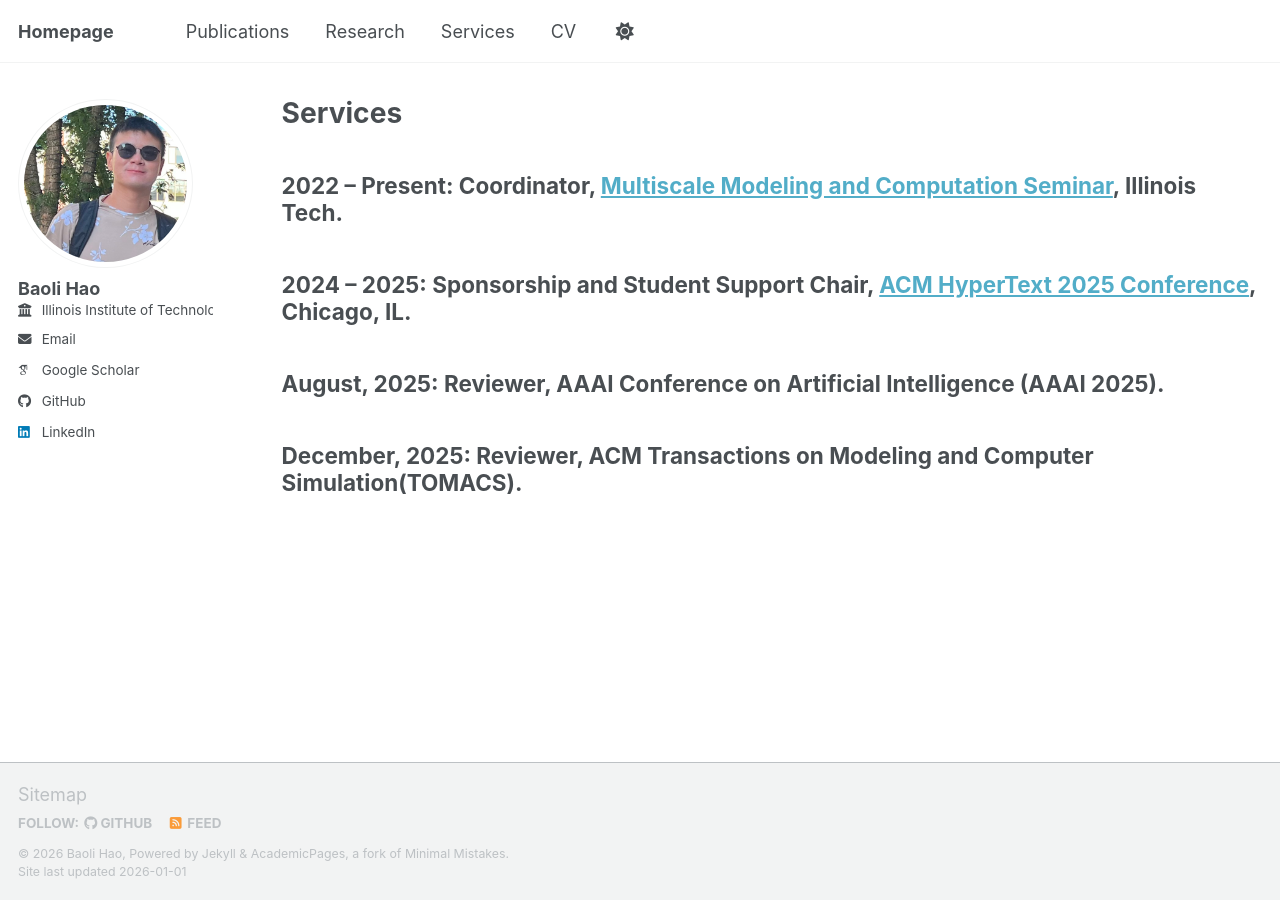
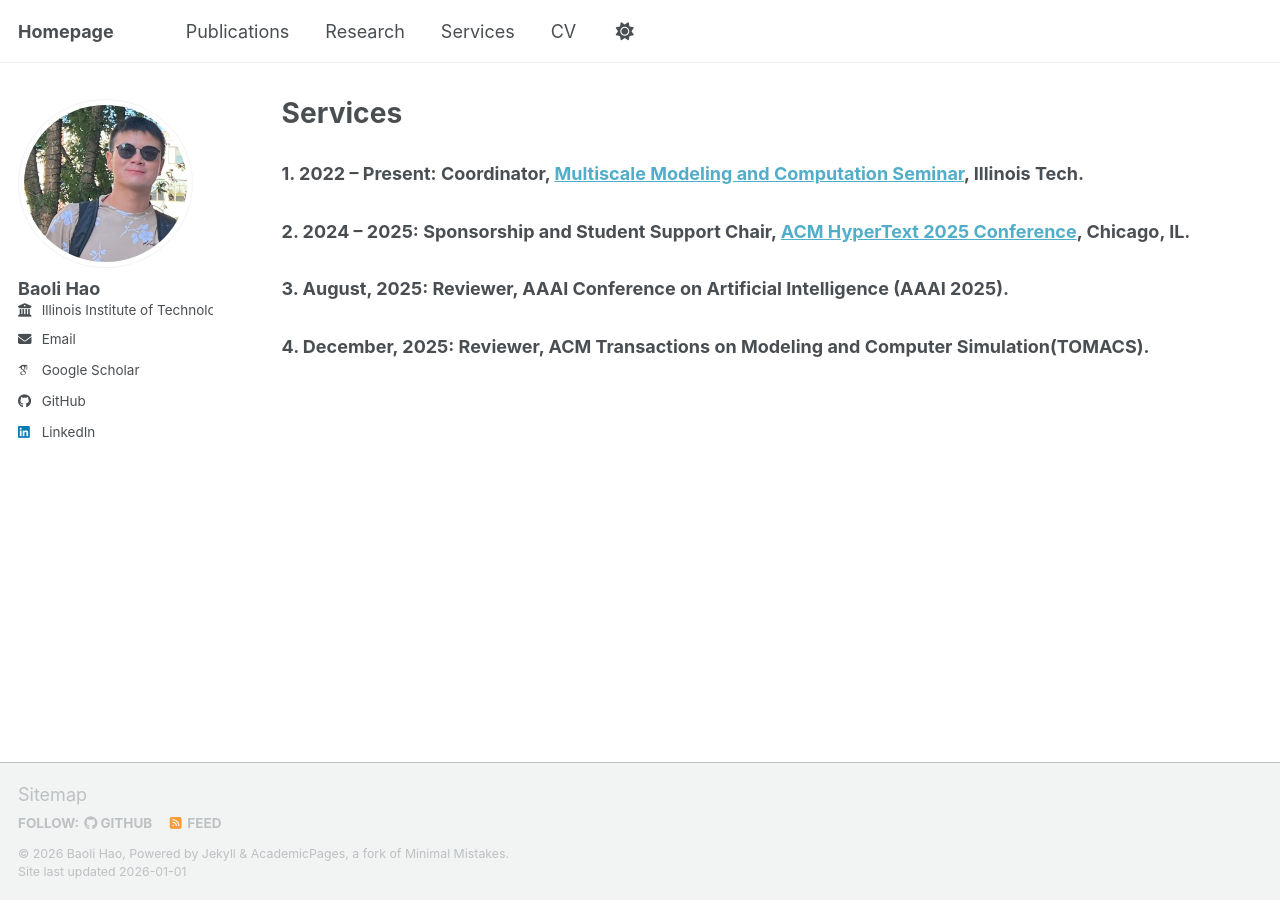
Before and after one commit to baolihao/baolihao.github.io, a Jekyll site: the page built from _pages/services.html, in a window 1280 px wide. Built offline with Jekyll 4.4.1, drawn with Linux system fonts in a browser that asks for light colours; some web fonts are replaced; a script bundle is joined from its source files by our own code; library files that are not in the unit come from our copies.

Commit message:
Update services.html

```diff
--- a/_pages/services.html
+++ b/_pages/services.html
@@ -6,13 +6,14 @@ author_profile: true
 ---
 
 
-<h2>2022 – Present: <b>Coordinator</b>, <a href="https://sites.google.com/view/multiscaleiit/home">Multiscale Modeling and Computation Seminar</a>, Illinois Tech. </h2>
+<h3>1. 2022 – Present: <b>Coordinator</b>, <a href="https://sites.google.com/view/multiscaleiit/home">Multiscale Modeling and Computation Seminar</a>,
+  Illinois Tech. </h3>
 
-<h2>2024 – 2025:  <b>Sponsorship and Student Support Chair</b>, <a href="https://ht.acm.org/ht2025/organizers/">ACM HyperText 2025 Conference</a>,
-Chicago, IL. </h2>
+<h3>2. 2024 – 2025:  <b>Sponsorship and Student Support Chair</b>, <a href="https://ht.acm.org/ht2025/organizers/">ACM HyperText 2025 Conference</a>,
+Chicago, IL. </h3>
 
 
-<h2>August, 2025: <b>Reviewer</b>, AAAI Conference on Artificial Intelligence (AAAI 2025).</h2>
+<h3>3. August, 2025: <b>Reviewer</b>, AAAI Conference on Artificial Intelligence (AAAI 2025).</h3>
 
 
-<h2>December, 2025: <b>Reviewer</b>,  ACM Transactions on Modeling and Computer Simulation(TOMACS).</h2>
+<h3>4. December, 2025: <b>Reviewer</b>,  ACM Transactions on Modeling and Computer Simulation(TOMACS).</h3>
```
